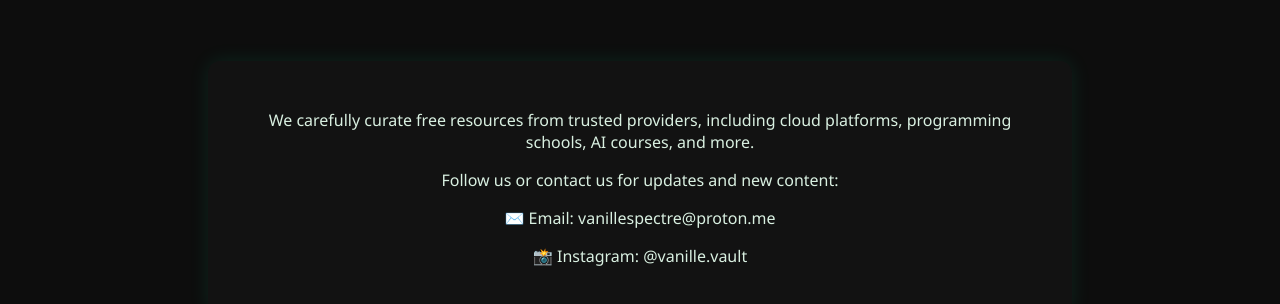
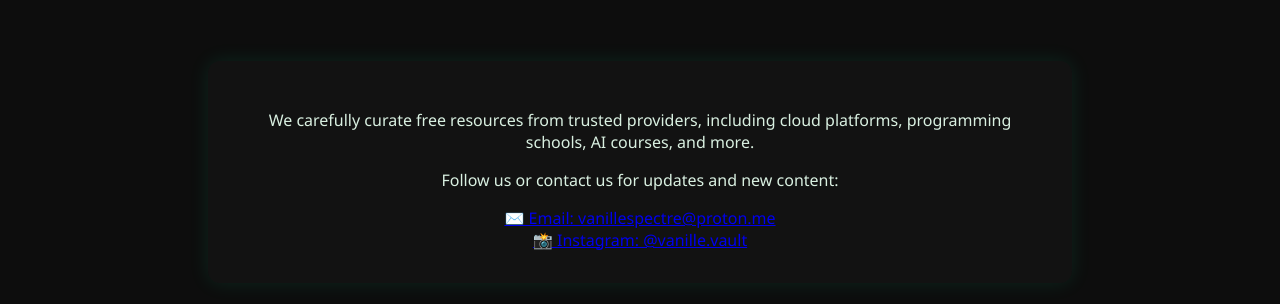
Before and after one commit to vanille-education/vanille-education.github.io, a plain HTML site: page about.html in a window 1280 px wide. Shown: the part 190-494 px from the top of the page. Drawn offline with Linux system fonts and the light colour scheme.

Commit message:
Actualizar about.html

```diff
--- a/about.html
+++ b/about.html
@@ -64,8 +64,9 @@
   <div class="about-container">
     <p>We carefully curate free resources from trusted providers, including cloud platforms, programming schools, AI courses, and more.</p>
     <p>Follow us or contact us for updates and new content:</p>
-    <p>✉️ Email: vanillespectre@proton.me</p>
-    <p>📸 Instagram: @vanille.vault</p>
+    <div class="contact-container">
+    <a href="mailto:vanillespectre@proton.me">✉️ Email: vanillespectre@proton.me</a><br>
+    <a href="https://instagram.com/vanille.vault" target="_blank">📸 Instagram: @vanille.vault</a>
   </div>
 
 </body>
```
